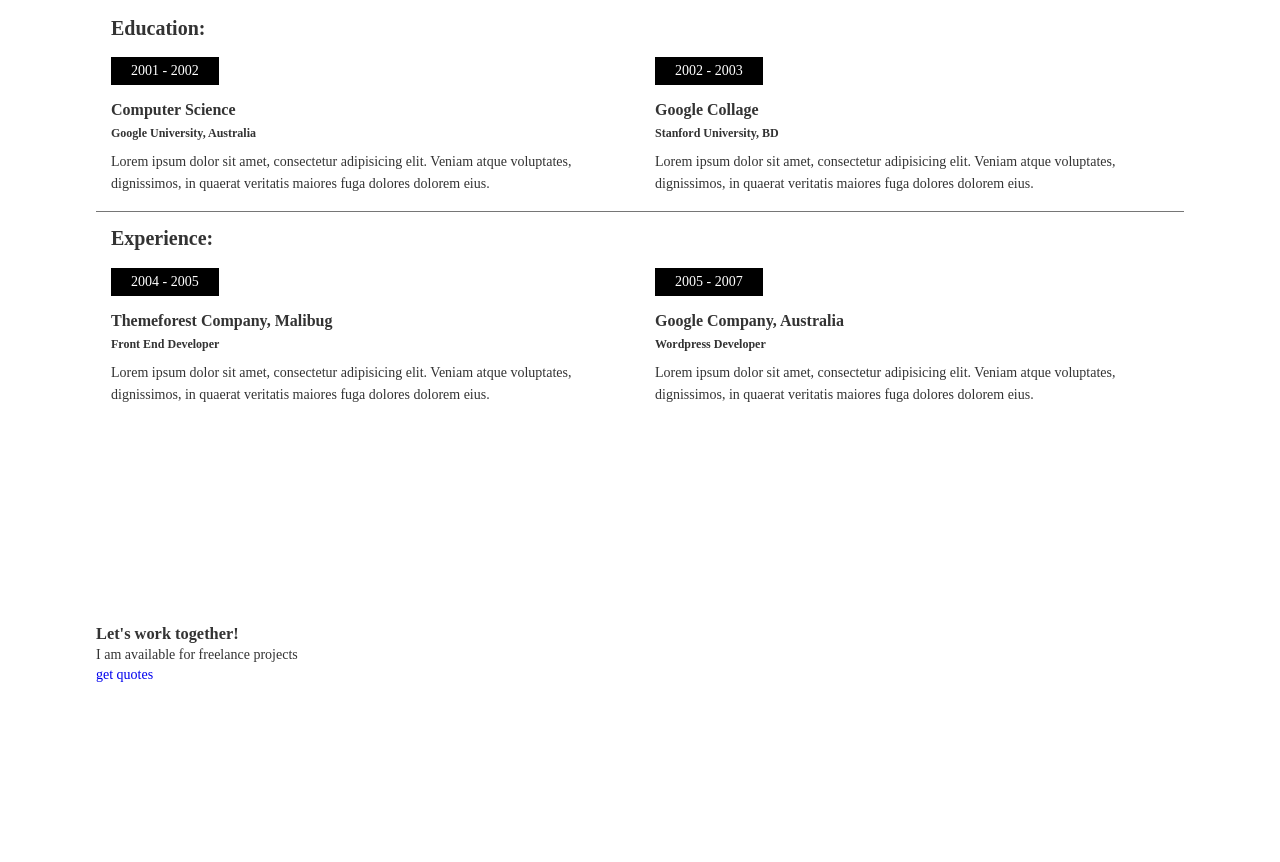
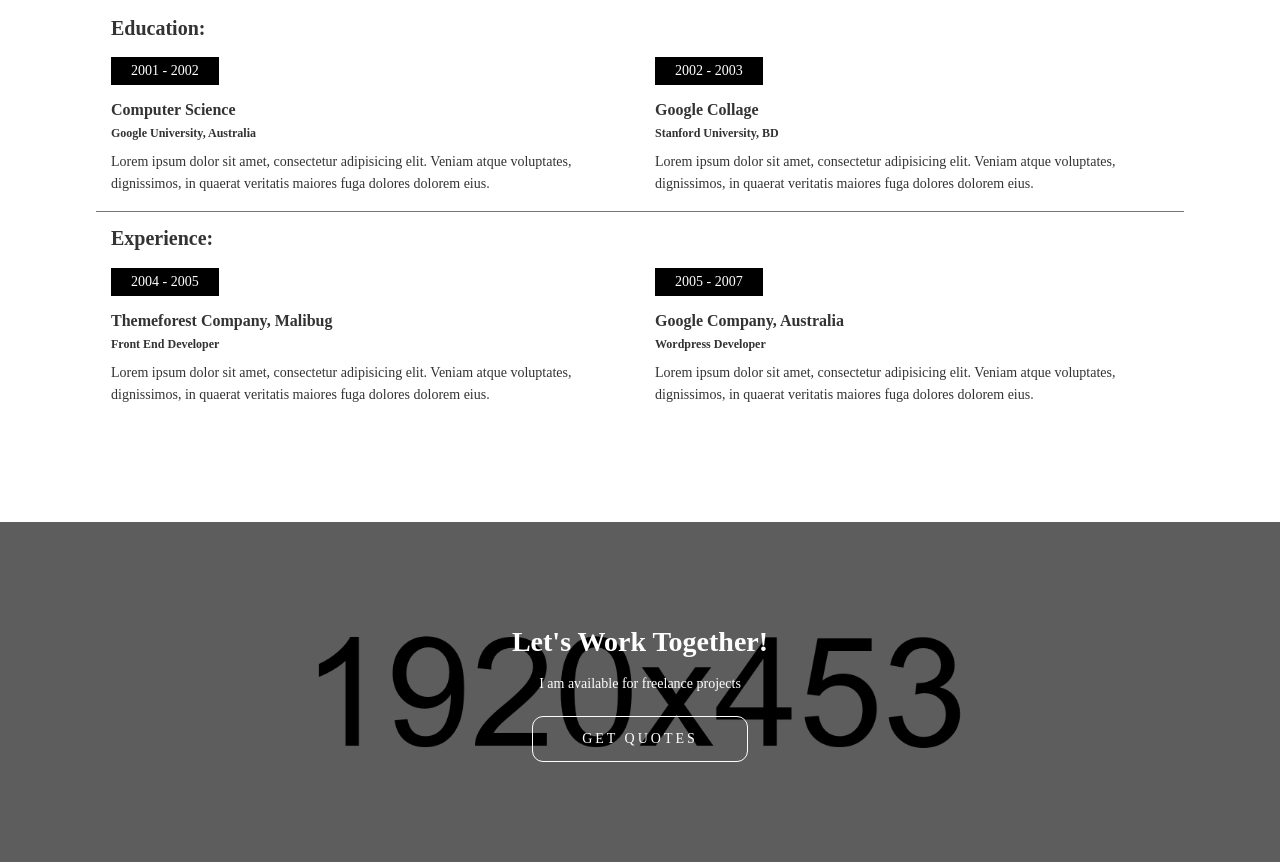
Before and after one commit to ALPHACamp/personal-site, a plain HTML site: page index.html in a window 1280 px wide. Shown: the part 2174-3036 px from the top of the page. Before the commit the page ends 2959 px from the top, so only its background shows below. Drawn offline with Linux system fonts and the light colour scheme.

Commit message:
styled quote section

```diff
--- a/css/style.css
+++ b/css/style.css
@@ -283,3 +283,40 @@ h3.resume-subtitle {
 .resume-detail p {
   line-height: 22px;
 }
+
+/*========================== 07. Quote ==========================*/
+
+.quotes {
+  background-image: url(../images/abg.jpg);
+  background-size: cover;
+  background-position: center;
+  background-repeat: no-repeat;
+  position: relative;
+  width: 100%;
+}
+
+.quote-inner {
+  color: #fff;
+  text-align: center;
+}
+
+.quote-inner h3 {
+  font-size: 28px;
+  text-transform: capitalize;
+}
+
+.quote-inner p {
+  font-size: 14px;
+  margin-top: 12px;
+}
+
+.quote-inner a {
+  color: #fff;
+  border: 1px solid #fff;
+  border-radius: 11px;
+  padding: 12px 49px;
+  display: inline-block;
+  margin-top: 22px;
+  text-transform: uppercase;
+  letter-spacing: 3px;
+}
```
